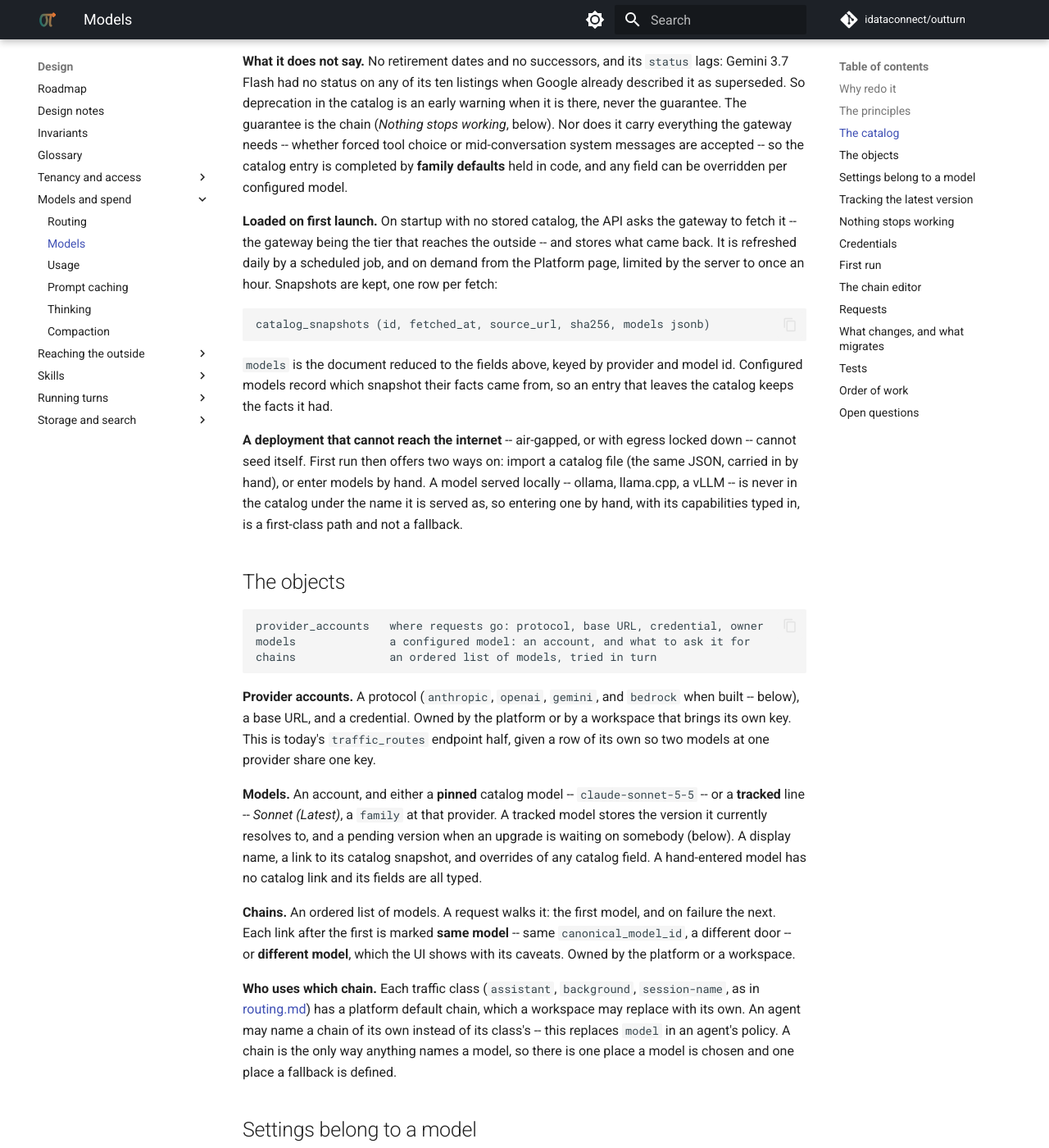
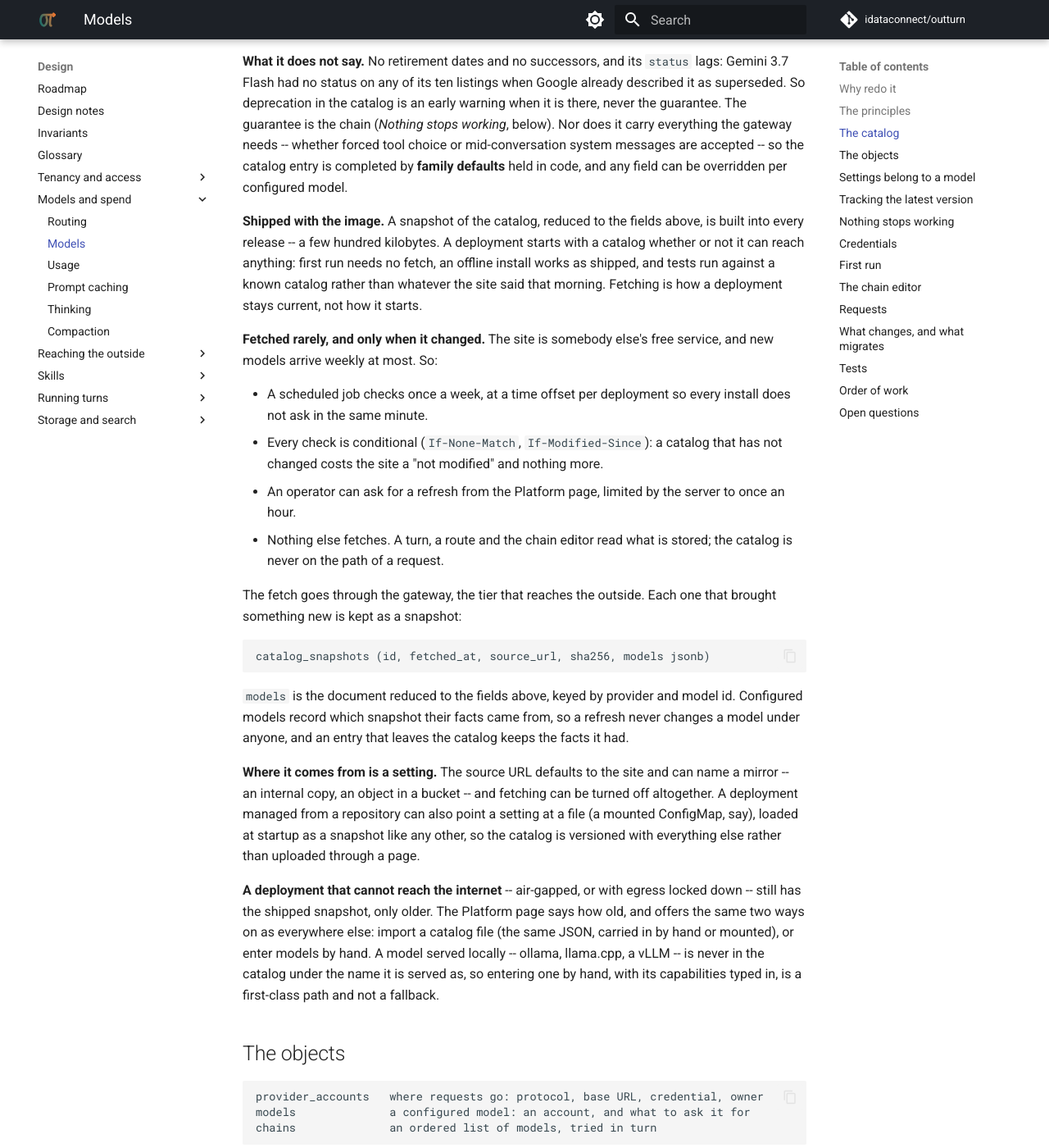
Before and after one commit to idataconnect/outturn, an MkDocs documentation site: the page built from docs/models.md, in a window 1280 px wide and 1400 px high, scrolled down 2171 px. Shown: the whole window at 82% size. Built offline with MkDocs 1.6.1 and Material for MkDocs 9.7.7, drawn with Linux system fonts in a browser that asks for light colours; comment, search, counter and statistics services are not loaded; some of the changed text lies outside the part shown.

Commit message:
Ship a catalog with the image, and fetch it rarely
The design had every deployment seed its catalog from the site on first
start and refresh it daily -- a dependency on somebody else's free service
for a deployment to work at all, and no answer for one that cannot reach it
but a file carried in by hand. A reduced snapshot now ships in the image, so
a deployment has a catalog from its first start, online or not. Refreshes
are weekly, conditional so an unchanged catalog costs a "not modified", and
spread across deployments; the source can be a mirror or a mounted file, and
fetching can be turned off.

Co-Authored-By: Claude Opus 5.5 <noreply@anthropic.com>

````diff
--- a/docs/models.md
+++ b/docs/models.md
@@ -77,26 +77,52 @@ early warning when it is there, never the guarantee. The guarantee is the chain
 -- so the catalog entry is completed by **family defaults** held in code, and
 any field can be overridden per configured model.
 
-**Loaded on first launch.** On startup with no stored catalog, the API asks the
-gateway to fetch it -- the gateway being the tier that reaches the outside --
-and stores what came back. It is refreshed daily by a scheduled job, and on
-demand from the Platform page, limited by the server to once an hour. Snapshots
-are kept, one row per fetch:
+**Shipped with the image.** A snapshot of the catalog, reduced to the fields
+above, is built into every release -- a few hundred kilobytes. A deployment
+starts with a catalog whether or not it can reach anything: first run needs no
+fetch, an offline install works as shipped, and tests run against a known
+catalog rather than whatever the site said that morning. Fetching is how a
+deployment stays current, not how it starts.
+
+**Fetched rarely, and only when it changed.** The site is somebody else's free
+service, and new models arrive weekly at most. So:
+
+- A scheduled job checks once a week, at a time offset per deployment so
+  every install does not ask in the same minute.
+- Every check is conditional (`If-None-Match`, `If-Modified-Since`): a
+  catalog that has not changed costs the site a "not modified" and nothing
+  more.
+- An operator can ask for a refresh from the Platform page, limited by the
+  server to once an hour.
+- Nothing else fetches. A turn, a route and the chain editor read what is
+  stored; the catalog is never on the path of a request.
+
+The fetch goes through the gateway, the tier that reaches the outside. Each
+one that brought something new is kept as a snapshot:
 
 ```
 catalog_snapshots (id, fetched_at, source_url, sha256, models jsonb)
 ```
 
 `models` is the document reduced to the fields above, keyed by provider and
-model id. Configured models record which snapshot their facts came from, so an
-entry that leaves the catalog keeps the facts it had.
+model id. Configured models record which snapshot their facts came from, so a
+refresh never changes a model under anyone, and an entry that leaves the
+catalog keeps the facts it had.
+
+**Where it comes from is a setting.** The source URL defaults to the site and
+can name a mirror -- an internal copy, an object in a bucket -- and fetching
+can be turned off altogether. A deployment managed from a repository can also
+point a setting at a file (a mounted ConfigMap, say), loaded at startup as a
+snapshot like any other, so the catalog is versioned with everything else
+rather than uploaded through a page.
 
 **A deployment that cannot reach the internet** -- air-gapped, or with egress
-locked down -- cannot seed itself. First run then offers two ways on: import a
-catalog file (the same JSON, carried in by hand), or enter models by hand. A
-model served locally -- ollama, llama.cpp, a vLLM -- is never in the catalog
-under the name it is served as, so entering one by hand, with its capabilities
-typed in, is a first-class path and not a fallback.
+locked down -- still has the shipped snapshot, only older. The Platform page
+says how old, and offers the same two ways on as everywhere else: import a
+catalog file (the same JSON, carried in by hand or mounted), or enter models
+by hand. A model served locally -- ollama, llama.cpp, a vLLM -- is never in the
+catalog under the name it is served as, so entering one by hand, with its
+capabilities typed in, is a first-class path and not a fallback.
 
 ## The objects
 
@@ -244,8 +270,8 @@ The first person to sign in as the operator, on a deployment with no models
 configured, is taken to setup. It is skippable, and reachable later from the
 Platform page.
 
-1. **The catalog** is already loading, or offers the file import or hand entry
-   where it cannot be fetched.
+1. **The catalog** is the shipped snapshot or something newer, with its age
+   shown, and the file import and hand entry offered beside it.
 2. **A recipe**, each a chain with its accounts and models filled in:
 
    | Recipe | Chain | Caveats shown |
@@ -324,8 +350,10 @@ Most of the risk is in time passing, so most tests are about it.
 - **Settings:** a fallback to another model sends that model's settings; the
   server refuses a value the model does not accept; a model's own default is
   used when nothing is set.
-- **Catalog:** first-start seeding; refusal of a refresh within the limit; an
-  import file; a model leaving the catalog keeps its facts.
+- **Catalog:** a first start with no network uses the shipped snapshot; a
+  check of an unchanged catalog stores nothing; refusal of a refresh within
+  the limit; a mirror URL and a mounted file each load as a snapshot; fetching
+  turned off fetches nothing; a model leaving the catalog keeps its facts.
 - **Migration:** each row of *What changes* above, against a database shaped
   like today's.
 
@@ -342,8 +370,8 @@ Each phase leaves the platform working.
 2. **Retirement falls over.** The gateway's walk continues past a refused
    model, with its breaker. Independent of everything else, and the thing that
    prevents a retirement from becoming an outage today.
-3. **Catalog.** Snapshots, first-start seeding, the refresh job, the file
-   import.
+3. **Catalog.** The shipped snapshot, stored snapshots, the weekly
+   conditional check, the source setting, and import from a file or a mount.
 4. **Accounts, models, chains** in the database, with the migration from
    `traffic_routes` and `OUTTURN_DEFAULT_MODEL`, and sealed provider keys.
    The gateway reads chains; `ClaudeTraits` goes.
````
